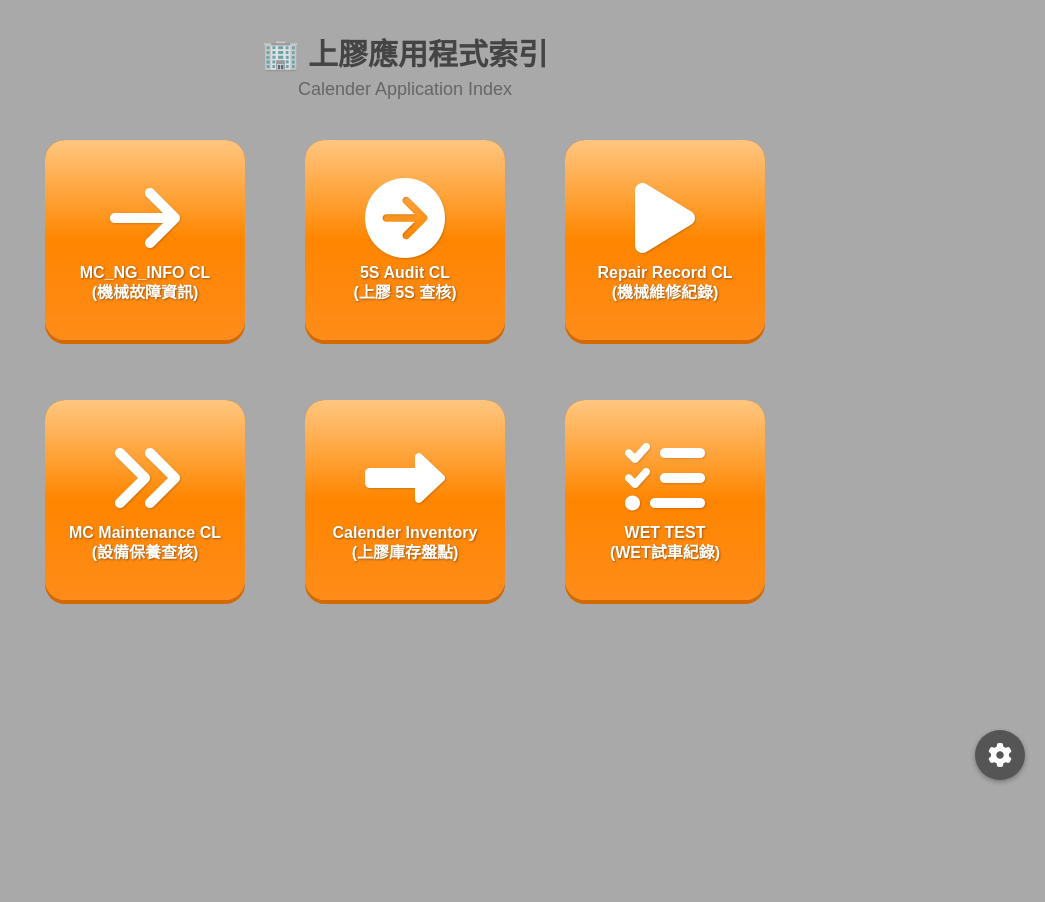
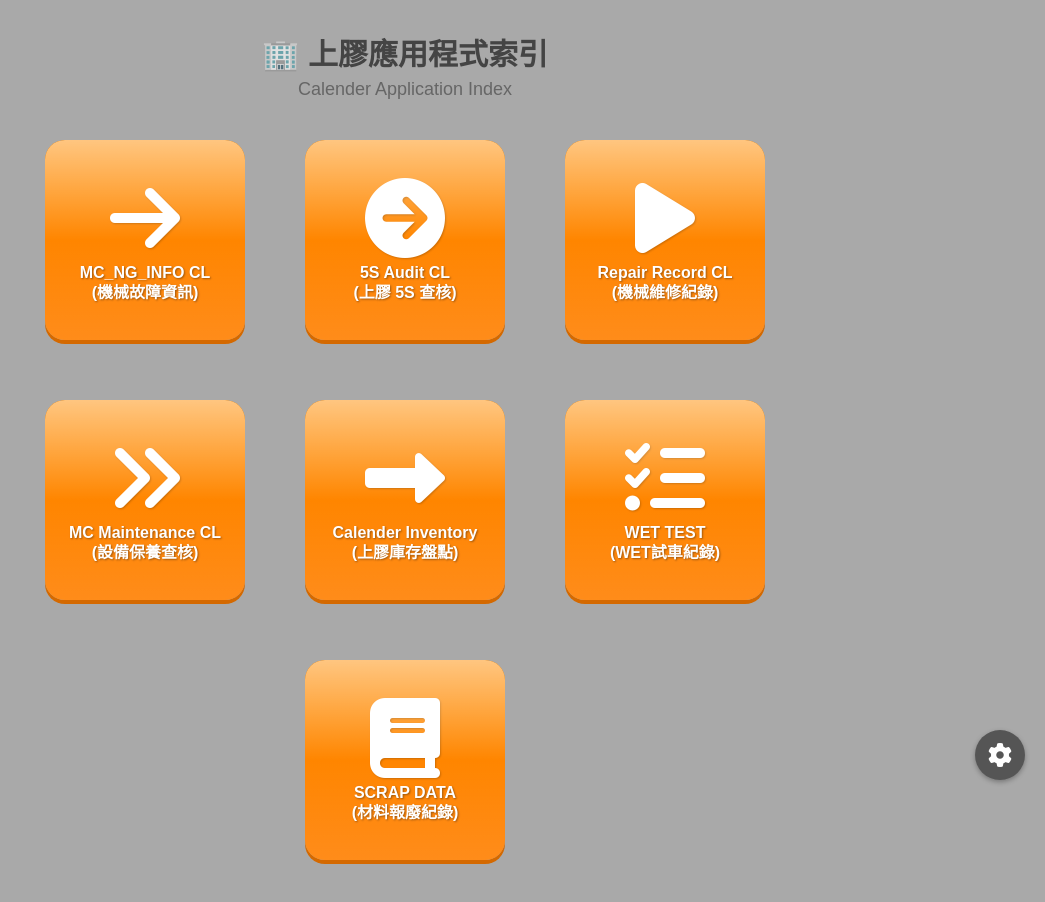
Before and after one commit to DEREKLIN1429/Calender-ALL-KEY, a plain HTML site: page index.html in a window 1280 px wide. Shown: the whole page, without its empty margins (235-1280 px from the left). Before the commit the page ends 860 px from the top, so only its background shows below. Drawn offline with Linux system fonts and the light colour scheme.

Commit message:
Update index.html

```diff
--- a/index.html
+++ b/index.html
@@ -402,7 +402,8 @@
             { en: "Repair Record CL", cn: "機械維修紀錄", url: "https://dereklin1429.github.io/", icon: "fa-play" },
             { en: "MC Maintenance  CL", cn: "設備保養查核", url: "https://dereklin1429.github.io/MC-Maintenance-CL/", icon: "fa-angle-double-right" },
             { en: "Calender Inventory", cn: "上膠庫存盤點", url: "https://dereklin1429.github.io/derekclInventory03/", icon: "fa-long-arrow-alt-right" },
-            { en: "WET TEST", cn: "WET試車紀錄", url: "https://dereklin1429.github.io/MCWETTEST01/", icon: "fa-list-check" }
+            { en: "WET TEST", cn: "WET試車紀錄", url: "https://dereklin1429.github.io/MCWETTEST01/", icon: "fa-list-check" },
+             { en: "SCRAP DATA", cn: "材料報廢紀錄", url: "https://github.com/DEREKLIN1429/Monthly-Scrap-Data-Statistics-V3.0", icon: "fa-book" }
         ];
 
         let appButtons = [];
```
